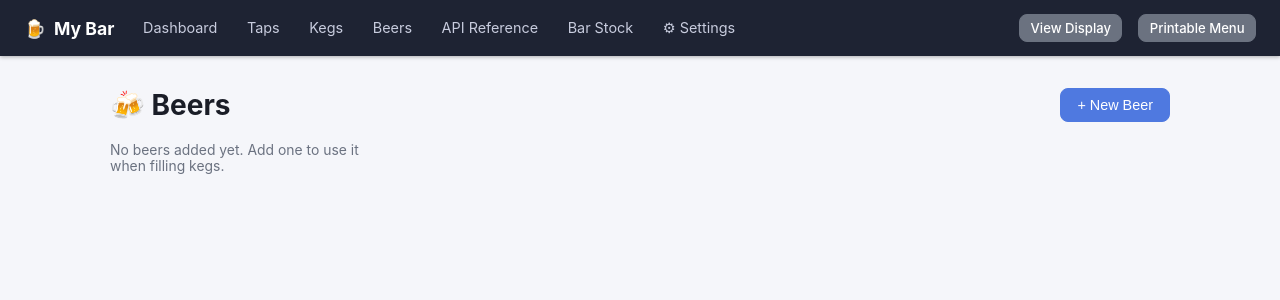
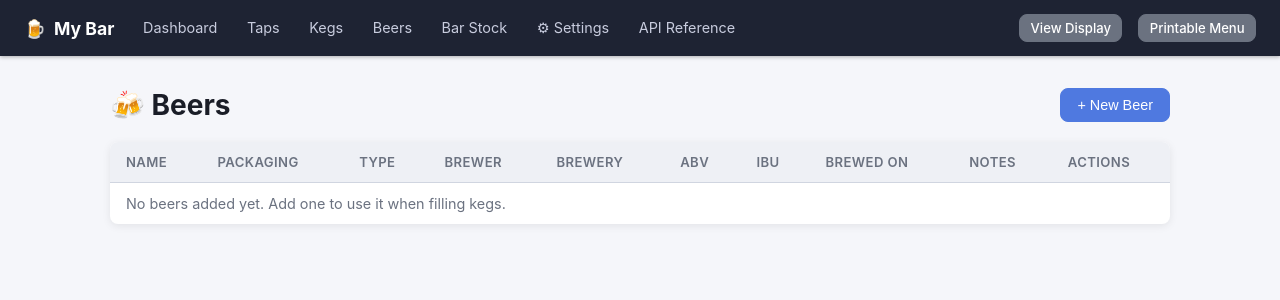
Before and after one commit to cjramseyer/BarTender, a Flask app: page /beers in a window 1280 px wide. Shown: the top 300 px of the page. Run offline with Flask 3, Linux system fonts and the light colour scheme; some libraries are stand-ins or nearby versions.

Commit message:
Address issues 50/51: beers layout, API reference toggle, docs

```diff
--- a/bartender/bartender/app.py
+++ b/bartender/bartender/app.py
@@ -10,7 +10,7 @@ from pathlib import Path
 from urllib.parse import urlsplit
 
 try:
-    import qrcode
+    import qrcode  # type: ignore[reportMissingModuleSource]
 
     QR_IMPORT_ERROR = ""
 except Exception as exc:  # pragma: no cover - environment-specific import failure
@@ -57,6 +57,7 @@ DEFAULT_DATA = {
         "theme": "light",
         "bar_name": "My Bar",
         "bar_logo_url": "",
+        "api_reference_enabled": True,
         "dashboard_manage_button_position": "top-right",
         "bar_stock_enabled": True,
         "default_keg_type": "",
@@ -109,6 +110,10 @@ def load_data() -> dict:
 
         data["settings"]["bar_stock_enabled"] = _coerce_bool(
             data["settings"].get("bar_stock_enabled"),
+            True,
+        )
+        data["settings"]["api_reference_enabled"] = _coerce_bool(
+            data["settings"].get("api_reference_enabled"),
             True,
         )
         data["settings"]["menu_qr_mode"] = _normalize_menu_qr_mode(
@@ -932,15 +937,29 @@ def api_menu_qr():
             503,
         )
 
+    qr_module = qrcode
+    if qr_module is None:
+        return (
+            jsonify(
+                {
+                    "ok": False,
+                    "error": "QR generation dependencies are not installed.",
+                    "hint": "Install requirements with: pip install -r requirements.txt",
+                    "details": QR_IMPORT_ERROR,
+                }
+            ),
+            503,
+        )
+
     menu_url = _external_menu_url()
 
-    qr = qrcode.QRCode(box_size=8, border=2)
+    qr = qr_module.QRCode(box_size=8, border=2)
     qr.add_data(menu_url)
     qr.make(fit=True)
 
     img = qr.make_image(fill_color="black", back_color="white")
     out = io.BytesIO()
-    img.save(out, format="PNG")
+    img.save(out, "PNG")
     out.seek(0)
     return send_file(
         out,
@@ -993,6 +1012,7 @@ def api_save_settings():
         "theme",
         "bar_name",
         "bar_logo_url",
+        "api_reference_enabled",
         "dashboard_manage_button_position",
         "bar_stock_enabled",
         "default_keg_type",
@@ -1020,6 +1040,10 @@ def api_save_settings():
 
     data["settings"]["bar_stock_enabled"] = _coerce_bool(
         data["settings"].get("bar_stock_enabled"),
+        True,
+    )
+    data["settings"]["api_reference_enabled"] = _coerce_bool(
+        data["settings"].get("api_reference_enabled"),
         True,
     )
     data["settings"]["keg_type_choices"] = _normalize_keg_type_choices(
--- a/bartender/bartender/templates/base.html
+++ b/bartender/bartender/templates/base.html
@@ -27,11 +27,13 @@
         <li><a href="{{ ingress }}/taps">Taps</a></li>
         <li><a href="{{ ingress }}/kegs">Kegs</a></li>
         <li><a href="{{ ingress }}/beers">Beers</a></li>
-        <li><a href="{{ ingress }}/api-reference" target="_blank" rel="noopener noreferrer">API Reference</a></li>
         {% if settings.bar_stock_enabled %}
         <li><a href="{{ ingress }}/stock">Bar Stock</a></li>
         {% endif %}
         <li><a href="{{ ingress }}/settings">⚙ Settings</a></li>
+        {% if settings.api_reference_enabled %}
+        <li><a href="{{ ingress }}/api-reference" target="_blank" rel="noopener noreferrer">API Reference</a></li>
+        {% endif %}
       </ul>
       <a
         class="btn btn-sm btn-secondary nav-display-btn"
--- a/bartender/bartender/templates/beers.html
+++ b/bartender/bartender/templates/beers.html
@@ -6,26 +6,34 @@
   </button>
 </div>
 
-<div class="keg-grid" id="beerGrid">
+<table class="table" id="beersTable">
+  <thead>
+    <tr>
+      <th>Name</th>
+      <th>Packaging</th>
+      <th>Type</th>
+      <th>Brewer</th>
+      <th>Brewery</th>
+      <th>ABV</th>
+      <th>IBU</th>
+      <th>Brewed On</th>
+      <th>Notes</th>
+      <th>Actions</th>
+    </tr>
+  </thead>
+  <tbody>
     {% for beer in beers %}
-  <div class="keg-card" data-id="{{ beer.id }}">
-    <div class="keg-card-header">
-      <span class="keg-name">{{ beer.name }}</span>
-      <span class="badge badge-in_use">Beer</span>
-    </div>
-    <div class="keg-card-body">
-      <p><strong>Packaging:</strong> {{ 'Kegged' if (beer.packaging or 'kegged') == 'kegged' else 'Bottled/Can' }}</p>
-      <p><strong>Type:</strong> {{ beer.type or '—' }}</p>
-      <p><strong>Brewer:</strong> {{ beer.brewer or '—' }}</p>
-      <p><strong>Brewery:</strong> {{ beer.brewery or '—' }}</p>
-      <p><strong>ABV:</strong> {{ beer.abv or '—' }}{% if beer.abv %}%{% endif %}</p>
-      <p><strong>IBU:</strong> {{ beer.ibu or '—' }}</p>
-      <p><strong>Brewed On:</strong> {{ beer.brewed_on or '—' }}</p>
-      {% if beer.notes %}
-      <p class="muted">{{ beer.notes }}</p>
-      {% endif %}
-    </div>
-    <div class="keg-card-footer">
+    <tr data-id="{{ beer.id }}">
+      <td>{{ beer.name or '—' }}</td>
+      <td>{{ 'Kegged' if (beer.packaging or 'kegged') == 'kegged' else 'Bottled/Can' }}</td>
+      <td>{{ beer.type or '—' }}</td>
+      <td>{{ beer.brewer or '—' }}</td>
+      <td>{{ beer.brewery or '—' }}</td>
+      <td>{{ beer.abv or '—' }}{% if beer.abv %}%{% endif %}</td>
+      <td>{{ beer.ibu or '—' }}</td>
+      <td>{{ beer.brewed_on or '—' }}</td>
+      <td>{{ beer.notes or '—' }}</td>
+      <td>
         <button
           class="btn btn-sm btn-secondary"
           onclick="editBeer({{ beer | tojson | forceescape }})"
@@ -35,12 +43,15 @@
         <button class="btn btn-sm btn-danger" onclick="deleteBeer({{ beer.id }})">
           Delete
         </button>
-    </div>
-  </div>
+      </td>
+    </tr>
     {% else %}
-  <p class="muted">No beers added yet. Add one to use it when filling kegs.</p>
+    <tr>
+      <td colspan="10" class="muted text-center">No beers added yet. Add one to use it when filling kegs.</td>
+    </tr>
     {% endfor %}
-</div>
+  </tbody>
+</table>
 
 <div class="modal" id="beerModal">
   <div class="modal-dialog">
```
Also changed, not shown: bartender/DOCS.md (+1 -1 lines), bartender/bartender/templates/settings.html (+12 -0 lines), docs/core-app.md (+2 -2 lines), README.md. Lines whose indentation alone changed are shown as unchanged.
